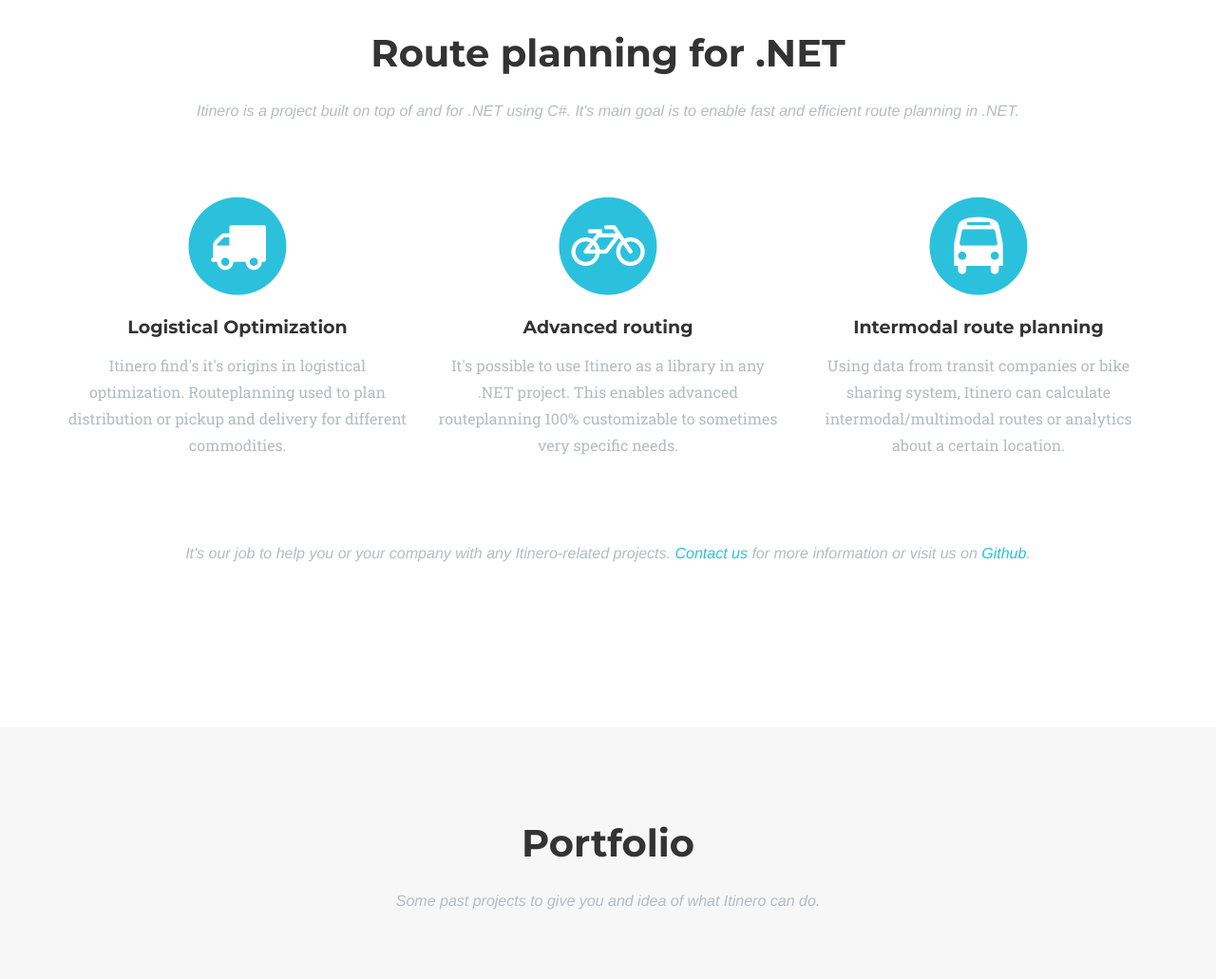
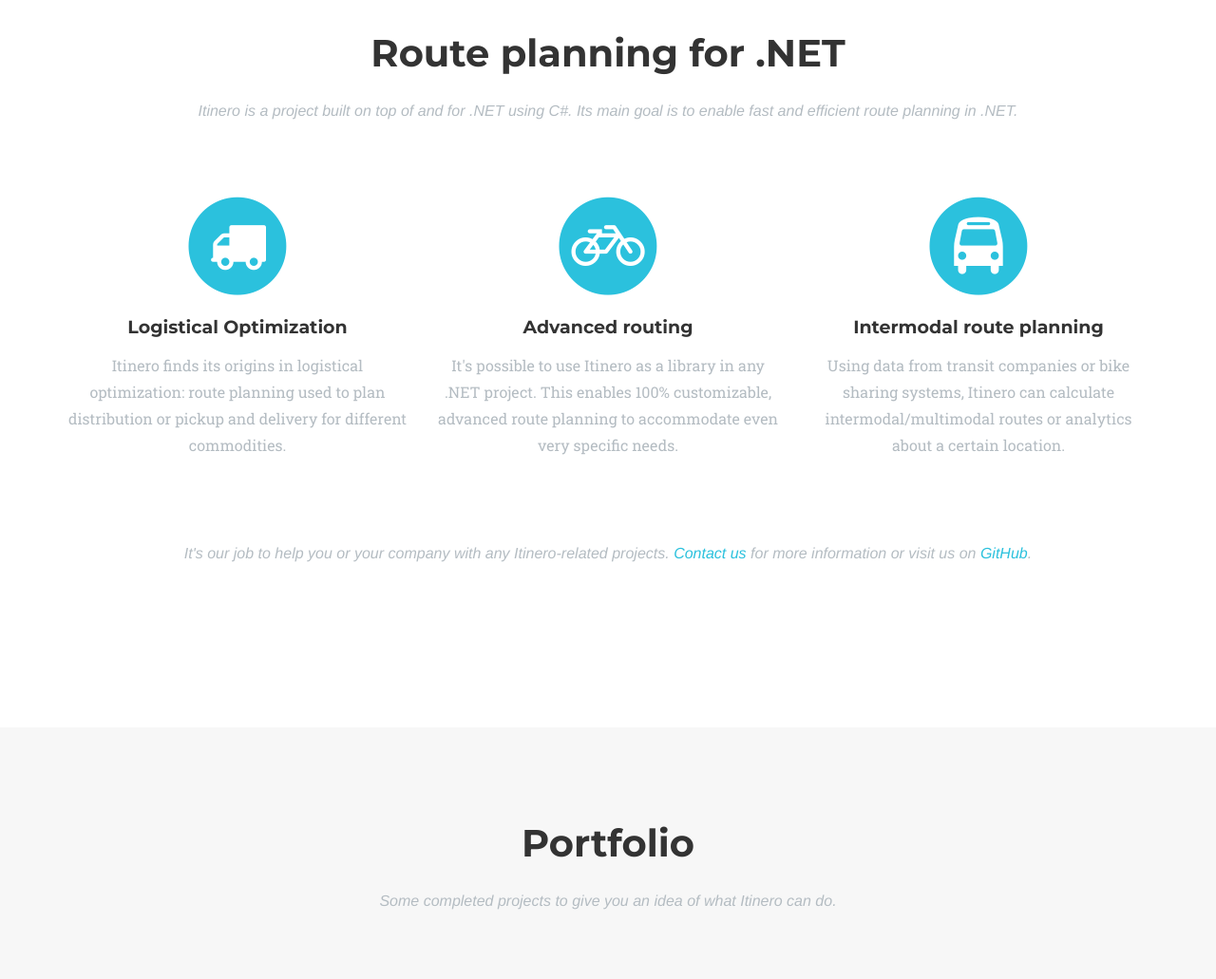
Before and after one commit to itinero/itinero.github.io, a Jekyll site: the page built from index.html, in a window 1280 px wide and 1400 px high, scrolled down 672 px. Shown: the part 152-1183 px from the top of the window at 95% size. Built offline with Jekyll 4.4.1, drawn with Linux system fonts in a browser that asks for light colours; some web fonts are replaced; some of the changed text lies outside the part shown.

Commit message:
Proofreading
Do some linguistic fixes after proofreading the static content of the
site. Turn © OSM contributors into a hyperlink. Hopefully I didn't
introduce too many errors while fixing. :)

```diff
--- a/_includes/about.html
+++ b/_includes/about.html
@@ -16,11 +16,11 @@
                             </div>
                             <div class="timeline-panel">
                                 <div class="timeline-heading">
-                                    <h4>2009-2014</h4>
+                                    <h4>2009&ndash;2014</h4>
                                     <h4 class="subheading">OsmSharp?</h4>
                                 </div>
                                 <div class="timeline-body">
-                                    <p class="text-muted">Itinero started as part of the OsmSharp project. A library for .NET and OpenStreetMap.</p>
+                                    <p class="text-muted">Itinero started as part of the OsmSharp project, a .NET library for OpenStreetMap.</p>
                                 </div>
                             </div>
                         </li>
@@ -34,7 +34,7 @@
                                     <h4 class="subheading">Itinero</h4>
                                 </div>
                                 <div class="timeline-body">
-                                    <p class="text-muted">OsmSharp was doing too much for one project, at this point Itinero was born with a focus on route planning alone. We believe that a project focused one goal is better to manage and develivers a higher quality of service.</p>
+                                    <p class="text-muted">OsmSharp was doing too much for one project. At this point Itinero was born with a focus on route planning alone. We believe that a project focused on one goal can be managed better and delivers a higher quality of service.</p>
                                 </div>
                             </div>
                         </li>
@@ -48,7 +48,7 @@
                                     <h4 class="subheading">A project all grown up!</h4>
                                 </div>
                                 <div class="timeline-body">
-                                    <p class="text-muted">Nowadays, Itinero is an open-source project that is fully financed by development supported by clients and their projects and by a small community of volunteers.</p>
+                                    <p class="text-muted">Nowadays, Itinero is an open-source project that is fully financed by sponsored development. It receives contributions of a growing community of volunteers.</p>
                                 </div>
                             </div>
                         </li>
--- a/_includes/footer.html
+++ b/_includes/footer.html
@@ -5,7 +5,7 @@
             <div class="region region-footer-first">
   <div id="block-block-7" class="block block-block">
 
-        <h3>Open-source & commercially supported</h3>
+        <h3>Open-source &amp; commercially supported</h3>
 
   <div class="content">
 <p>Anyways B.V.B.A.</p>
@@ -31,8 +31,8 @@
         <h3>OpenStreetMap</h3>
 
   <div class="content">
-    <p>Itinero was built using <a href="http://www.osm.org">OpenStreetMap</a></p>
-<p>All maps on this website are © OpenStreetMap-contributors and OpenStreetMap data is available under <a href="http://wiki.openstreetmap.org/wiki/Open_Database_License">ODbL</a>.</p>
+    <p>Itinero was built using <a href="https://www.openstreetmap.org/">OpenStreetMap</a></p>
+    <p>All maps on this website are <a href="https://www.openstreetmap.org/copyright">© OpenStreetMap contributors</a>. OpenStreetMap data is available under the <a href="https://wiki.openstreetmap.org/wiki/Open_Database_License">ODbL</a>.</p>
   </div>
 
 </div> <!-- /.block -->
--- a/_includes/portfolio_grid.html
+++ b/_includes/portfolio_grid.html
@@ -4,12 +4,12 @@
             <div class="row">
                 <div class="col-lg-12 text-center">
                     <h2 class="section-heading">Portfolio</h2>
-                    <h3 class="section-subheading text-muted">Some past projects to give you and idea of what Itinero can do.</h3>
+                    <h3 class="section-subheading text-muted">Some completed projects to give you an idea of what Itinero can do.</h3>
                 </div>
             </div>
             <div class="row">
             {% for post in site.posts %}
-			    {% if post.type == 'demo' %}
+              {% if post.type == 'demo' %}
                 <div class="col-md-6 col-sm-6 portfolio-item">
                     <a href="#portfolioModal{{ post.modal-id }}" class="portfolio-link" data-toggle="modal">
                         <div class="portfolio-hover">
@@ -24,7 +24,7 @@
                         <p class="text-muted">{{ post.subtitle }}</p>
                     </div>
                 </div>
-				{% endif %}
+              {% endif %}
             {% endfor %}
             </div>
         </div>
--- a/_includes/recent_blog.html
+++ b/_includes/recent_blog.html
@@ -17,7 +17,7 @@
 						<div class="row">
 							<div class="col-md-8">
 								<a href="{{ site.baseurl }}{{ post.url }}"><h1>{{ post.title }}</h1></a>
-								<p class="post-meta">Posted {{ post.date | date_to_string }}, By {{ post.author }}</p>
+								<p class="post-meta">Posted {{ post.date | date_to_string }} by {{ post.author }}</p>
 								{{ post.excerpt }}
 							</div>
 							<div class="col-md-4">
--- a/_includes/services.html
+++ b/_includes/services.html
@@ -4,7 +4,7 @@
             <div class="row">
                 <div class="col-lg-12 text-center">
                     <h2 class="section-heading">Route planning for .NET</h2>
-                    <h3 class="section-subheading text-muted">Itinero is a project built on top of and for .NET using C#. It's main goal is to enable fast and efficient route planning in .NET.</h3>
+                    <h3 class="section-subheading text-muted">Itinero is a project built on top of and for .NET using C#. Its main goal is to enable fast and efficient route planning in .NET.</h3>
                 </div>
             </div>
             <div class="row text-center">
@@ -14,7 +14,7 @@
                         <i class="fa fa-truck fa-stack-1x fa-inverse"></i>
                     </span>
                     <h4 class="service-heading">Logistical Optimization</h4>
-                    <p class="text-muted">Itinero find's it's origins in logistical optimization. Routeplanning used to plan distribution or pickup and delivery for different commodities.</p>
+                    <p class="text-muted">Itinero finds its origins in logistical optimization: route planning used to plan distribution or pickup and delivery for different commodities.</p>
                 </div>
                 <div class="col-md-4">
                     <span class="fa-stack fa-4x">
@@ -22,7 +22,7 @@
                         <i class="fa fa-bicycle fa-stack-1x fa-inverse"></i>
                     </span>
                     <h4 class="service-heading">Advanced routing</h4>
-                    <p class="text-muted">It's possible to use Itinero as a library in any .NET project. This enables advanced routeplanning 100% customizable to sometimes very specific needs.</p>
+                    <p class="text-muted">It's possible to use Itinero as a library in any .NET project. This enables 100% customizable, advanced route planning to accommodate even very specific needs.</p>
                 </div>
                 <div class="col-md-4">
                     <span class="fa-stack fa-4x">
@@ -30,12 +30,12 @@
                         <i class="fa fa-bus fa-stack-1x fa-inverse"></i>
                     </span>
                     <h4 class="service-heading">Intermodal route planning</h4>
-                    <p class="text-muted">Using data from transit companies or bike sharing system, Itinero can calculate intermodal/multimodal routes or analytics about a certain location.</p>
+                    <p class="text-muted">Using data from transit companies or bike sharing systems, Itinero can calculate intermodal/multimodal routes or analytics about a certain location.</p>
                 </div>
             </div>
             <div class="row" style="padding-top: 50px">
                 <div class="col-lg-12 text-center">
-                    <h3 class="section-subheading text-muted">It's our job to help you or your company with any Itinero-related projects. <a class="page-scroll" href="#contact">Contact us</a> for more information or visit us on <a href="https://github.com/itinero">Github</a>.</h3>
+                    <h3 class="section-subheading text-muted">It's our job to help you or your company with any Itinero-related projects. <a class="page-scroll" href="#contact">Contact us</a> for more information or visit us on <a href="https://github.com/itinero">GitHub</a>.</h3>
                 </div>
             </div>
         </div>
--- a/_posts/2016-10-14-openlr.markdown
+++ b/_posts/2016-10-14-openlr.markdown
@@ -8,7 +8,7 @@
 featuredbig: blog/openlr-decoding-sample-big.gif
 ---
 
-We've released a first version of an OpenLR encoder/decoder based on Itinero. Check the MIT-licensed code in the <a href="https://github.com/itinero/openlr">repository</a> on Github!
+We've released a first version of an OpenLR encoder/decoder based on Itinero. Check the MIT-licensed code in the <a href="https://github.com/itinero/openlr">repository</a> on GitHub!
 
 #### What is OpenLR?
 
```
